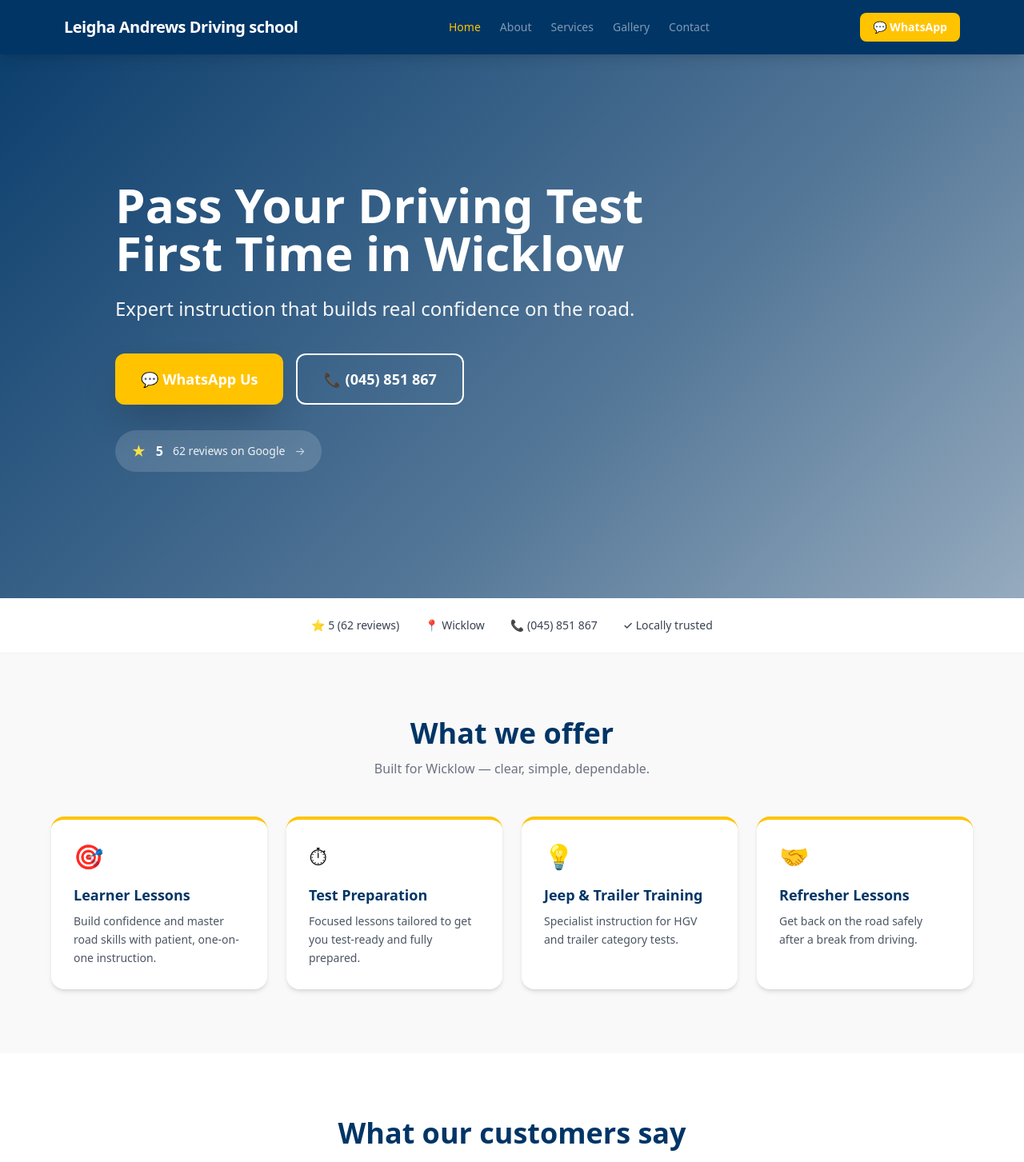
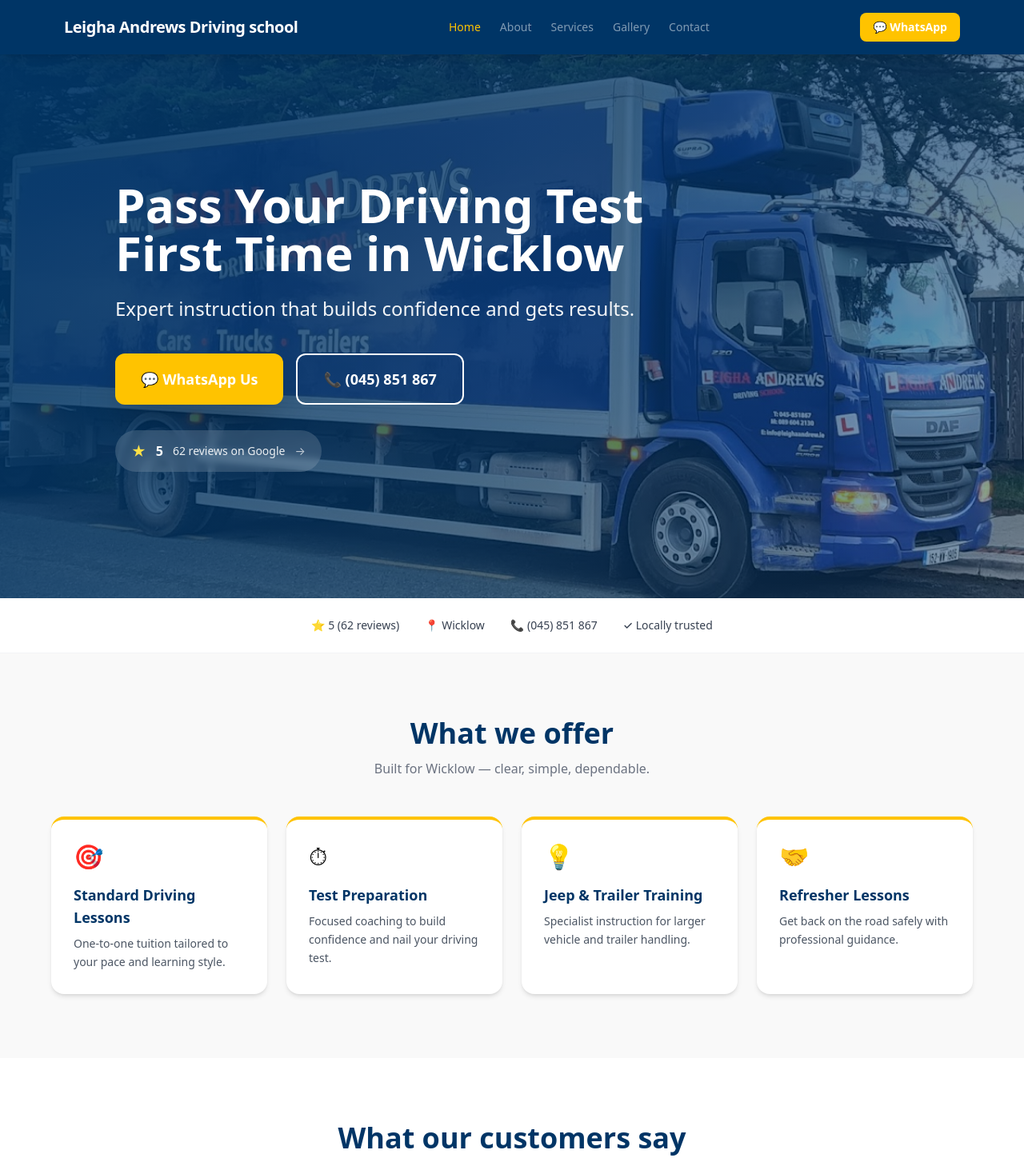
Before and after one commit to ciaranwinters-star/demo-leigha-andrews-driving-school, a Next.js app: page / in a window 1280 px wide. Shown: the top 1453 px of the page at 80% size. Built offline with nearby package versions, Linux system fonts and the light colour scheme.

Commit message:
Demo build: Leigha Andrews Driving school

```diff
--- a/src/app/layout.tsx
+++ b/src/app/layout.tsx
@@ -1,9 +1,9 @@
 import type { Metadata } from "next"
 import "./globals.css"
 export const metadata: Metadata = {
-  title: "Driving Lessons Wicklow | Pass First Time with Leigha Andrews",
-  description: "Expert driving instruction in Wicklow. 5-star rated lessons focused on building confidence. Pass your test first time with Peter.",
-  openGraph: { title: "Leigha Andrews Driving school", description: "Expert driving instruction in Wicklow. 5-star rated lessons focused on building confidence. Pass your test first time with Peter.", type: "website" },
+  title: "Driving Lessons Wicklow | Pass First Time with Leigha",
+  description: "Expert driving lessons in Wicklow with proven first-time pass rates. Professional instruction from Peter. Book your lesson today.",
+  openGraph: { title: "Leigha Andrews Driving school", description: "Expert driving lessons in Wicklow with proven first-time pass rates. Professional instruction from Peter. Book your lesson today.", type: "website" },
 }
 export default function RootLayout({ children }: { children: React.ReactNode }) {
   return (
--- a/src/app/page.tsx
+++ b/src/app/page.tsx
@@ -2,11 +2,11 @@
   return (
     <>
       {/* Hero */}
-      <section style={{ backgroundImage: "url(/images/photo_1.jpg)", backgroundSize: "cover", backgroundPosition: "center" }} className="text-white relative flex items-center" style={{ minHeight: "85vh" }}>
+      <section style={{ minHeight: "85vh", backgroundImage: "url(/images/photo_1.jpg)", backgroundSize: "cover", backgroundPosition: "center" }} className="text-white relative flex items-center">
         <div className="absolute inset-0" style={{ background: "linear-gradient(135deg, #003566f2 0%, #003566aa 60%, #00356666 100%)" }} />
         <div className="relative max-w-5xl mx-auto px-4 py-24 w-full">
           <h1 className="text-4xl md:text-6xl font-bold mb-6 leading-tight max-w-3xl">Pass Your Driving Test First Time in Wicklow</h1>
-          <p className="text-xl md:text-2xl mb-10 opacity-95 max-w-2xl leading-relaxed">Expert instruction that builds real confidence on the road.</p>
+          <p className="text-xl md:text-2xl mb-10 opacity-95 max-w-2xl leading-relaxed">Expert instruction that builds confidence and gets results.</p>
           <div className="flex flex-col sm:flex-row gap-4">
             <a href="https://wa.me/35345851867?text=Hi%2C%20I%27d%20like%20to%20book%20driving%20lessons" target="_blank" rel="noopener noreferrer" style={{ background: "#FFC300" }} className="text-white px-8 py-4 rounded-xl font-bold text-lg hover:opacity-90 transition shadow-2xl inline-flex items-center justify-center gap-2">
               💬 WhatsApp Us
@@ -42,23 +42,23 @@
           <div className="grid grid-cols-1 md:grid-cols-2 lg:grid-cols-4 gap-6">
         <div className="bg-white rounded-2xl shadow-md p-7 border-t-4 hover:shadow-xl hover:-translate-y-1 transition-all duration-300" style={{ borderColor: "#FFC300" }}>
           <div className="text-3xl mb-4">🎯</div>
-          <h3 className="font-bold text-lg mb-2" style={{ color: "#003566" }}>Learner Lessons</h3>
-          <p className="text-gray-600 text-sm leading-relaxed">Build confidence and master road skills with patient, one-on-one instruction.</p>
+          <h3 className="font-bold text-lg mb-2" style={{ color: "#003566" }}>Standard Driving Lessons</h3>
+          <p className="text-gray-600 text-sm leading-relaxed">One-to-one tuition tailored to your pace and learning style.</p>
         </div>
         <div className="bg-white rounded-2xl shadow-md p-7 border-t-4 hover:shadow-xl hover:-translate-y-1 transition-all duration-300" style={{ borderColor: "#FFC300" }}>
           <div className="text-3xl mb-4">⏱</div>
           <h3 className="font-bold text-lg mb-2" style={{ color: "#003566" }}>Test Preparation</h3>
-          <p className="text-gray-600 text-sm leading-relaxed">Focused lessons tailored to get you test-ready and fully prepared.</p>
+          <p className="text-gray-600 text-sm leading-relaxed">Focused coaching to build confidence and nail your driving test.</p>
         </div>
         <div className="bg-white rounded-2xl shadow-md p-7 border-t-4 hover:shadow-xl hover:-translate-y-1 transition-all duration-300" style={{ borderColor: "#FFC300" }}>
           <div className="text-3xl mb-4">💡</div>
           <h3 className="font-bold text-lg mb-2" style={{ color: "#003566" }}>Jeep & Trailer Training</h3>
-          <p className="text-gray-600 text-sm leading-relaxed">Specialist instruction for HGV and trailer category tests.</p>
+          <p className="text-gray-600 text-sm leading-relaxed">Specialist instruction for larger vehicle and trailer handling.</p>
         </div>
         <div className="bg-white rounded-2xl shadow-md p-7 border-t-4 hover:shadow-xl hover:-translate-y-1 transition-all duration-300" style={{ borderColor: "#FFC300" }}>
           <div className="text-3xl mb-4">🤝</div>
           <h3 className="font-bold text-lg mb-2" style={{ color: "#003566" }}>Refresher Lessons</h3>
-          <p className="text-gray-600 text-sm leading-relaxed">Get back on the road safely after a break from driving.</p>
+          <p className="text-gray-600 text-sm leading-relaxed">Get back on the road safely with professional guidance.</p>
         </div>
           </div>
         </div>
@@ -98,7 +98,7 @@
       {/* Final CTA */}
       <section style={{ background: "#FFC300" }} className="py-20 px-4 text-white text-center">
         <div className="max-w-3xl mx-auto">
-          <h2 className="text-3xl md:text-4xl font-bold mb-4">Book your first lesson with Peter today.</h2>
+          <h2 className="text-3xl md:text-4xl font-bold mb-4">Book your first lesson and pass with confidence.</h2>
           <p className="text-lg mb-10 opacity-95">Tap WhatsApp and we'll get straight back to you.</p>
           <div className="flex flex-col sm:flex-row gap-4 justify-center">
             <a href="https://wa.me/35345851867?text=Hi%2C%20I%27d%20like%20to%20book%20driving%20lessons" target="_blank" rel="noopener noreferrer" className="bg-white px-8 py-4 rounded-xl font-bold text-lg hover:opacity-90 transition shadow-xl inline-flex items-center justify-center gap-2" style={{ color: "#FFC300" }}>
```
